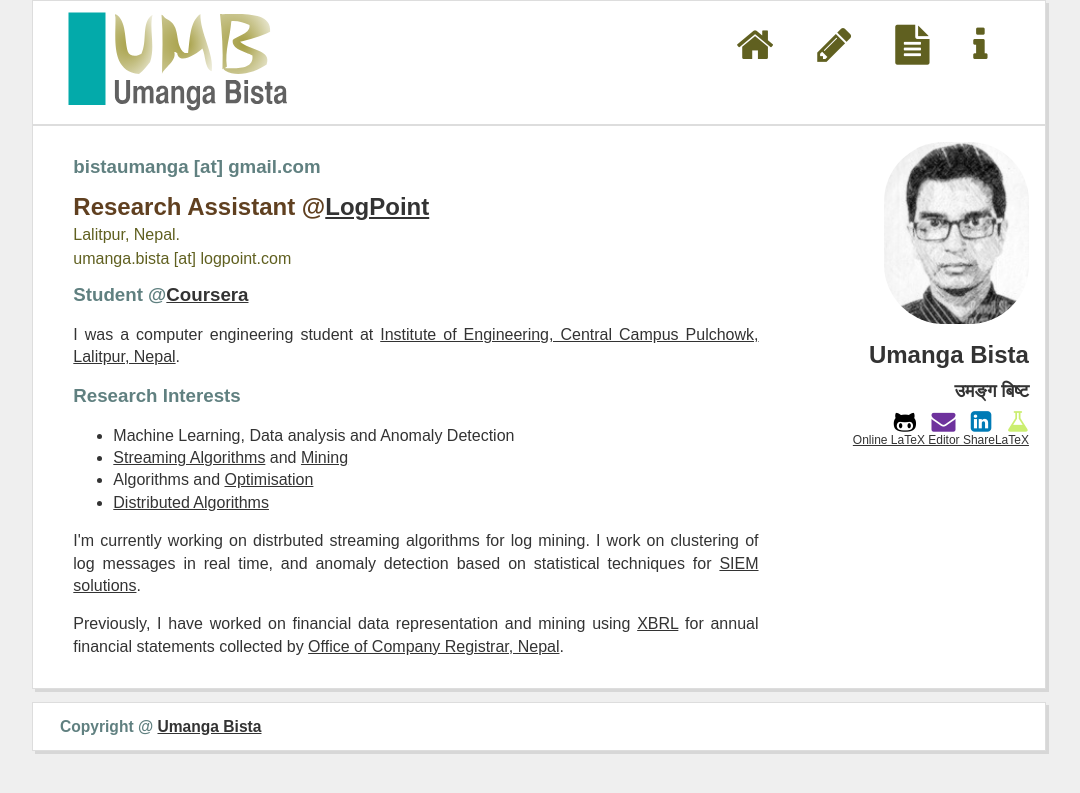
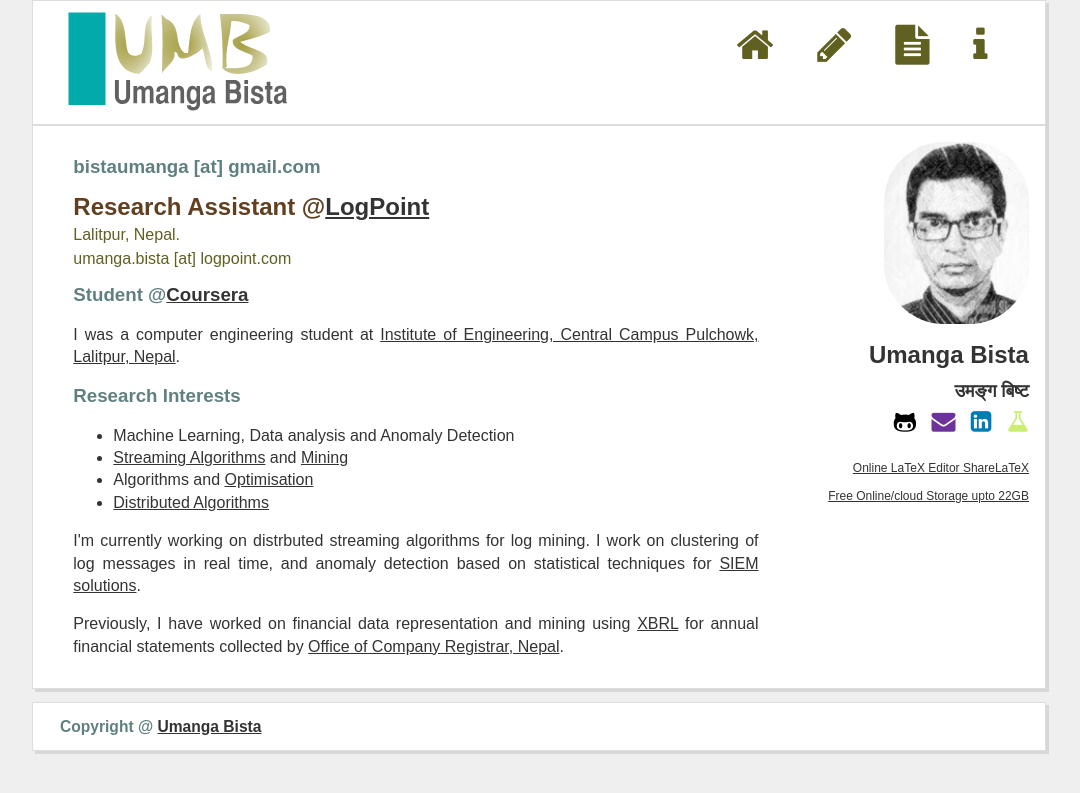
Before and after one commit to bistaumanga/bistaumanga.github.com, a Jekyll site: the page built from index.md, in a window 1280 px wide. Shown: the top 793 px of the page, without its empty margins (101-1181 px from the left). Built offline with Jekyll 4.4.1, drawn with Linux system fonts in a browser that asks for light colours; nearby versions of some CDN libraries; comment, search, counter and statistics services are not loaded.

```diff
--- /dev/null
+++ b/4ab2bb39de37.html
@@ -0,0 +1 @@
+59c35963780f
--- a/_includes/header.html
+++ b/_includes/header.html
@@ -12,5 +12,11 @@
     <p class=author-bio>{{ site.author_bio }}</p>
     {% endif %}
 
+
+    <br>
+    <br>
     <a href="https://www.sharelatex.com?r=923f9ad0&rm=d&rs=b">Online LaTeX Editor ShareLaTeX</a>
+    <br>
+    <br>
+    <a href="https://db.tt/rJjB3Llm">Free Online/cloud Storage upto 22GB</a>
 </div>
```
